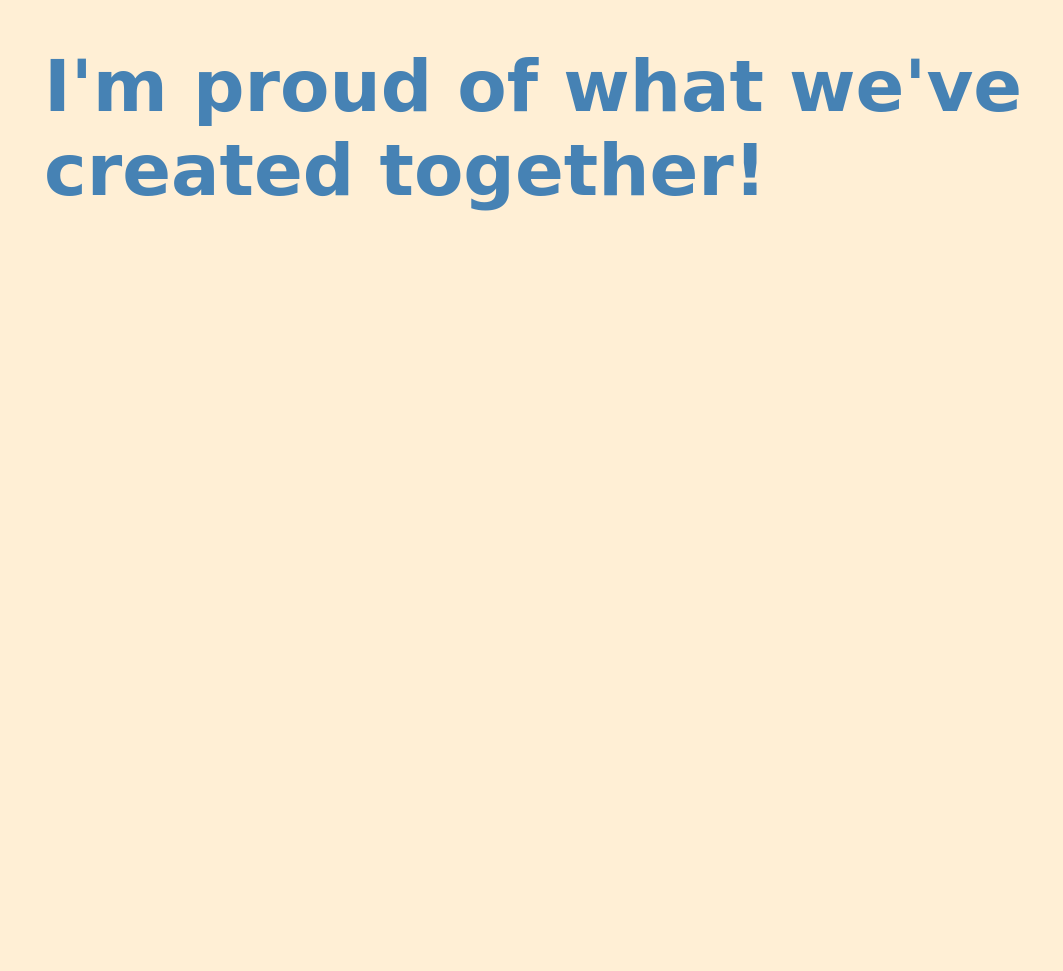
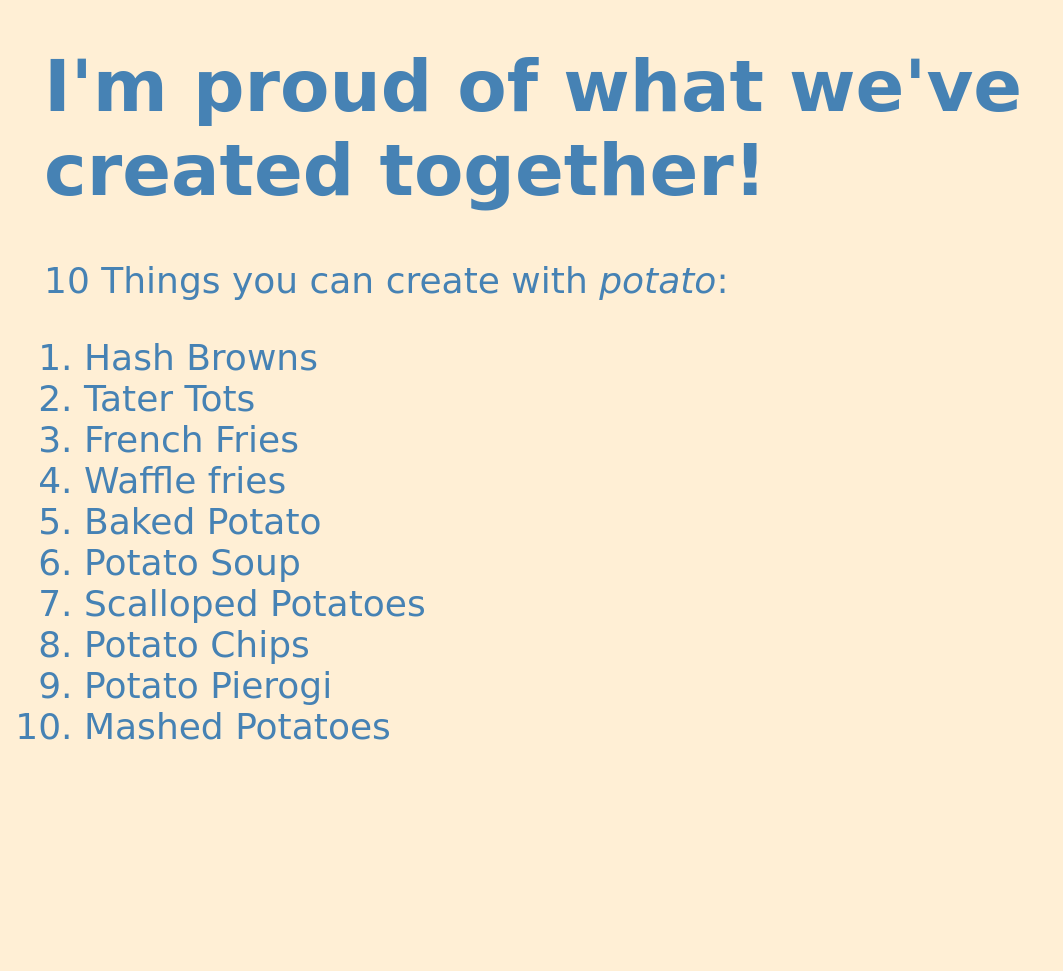
Before and after one commit to NJIT-CS490/hw7-005, a Flask app: page / in a window 1280 px wide. Shown: the whole page, without its empty margins (0-1063 px from the left). Before the commit the page ends 211 px from the top, so only its background shows below. Run offline with Flask 2, Linux system fonts and the light colour scheme; some web fonts are replaced.

Commit message:
Added a list of food items one could make with potatoes

```diff
--- a/templates/index.html
+++ b/templates/index.html
@@ -4,5 +4,20 @@
     </head>
     <body>
         <h1>I'm proud of what we've created together!</h1>
+
+
+        10 Things you can create with <i>potato</i>:
+        <ol>
+            <li>Hash Browns</li>
+            <li>Tater Tots</li>
+            <li>French Fries</li>
+            <li>Waffle fries</li>
+            <li>Baked Potato</li>
+            <li>Potato Soup</li>
+            <li>Scalloped Potatoes</li>
+            <li>Potato Chips</li>
+            <li>Potato Pierogi</li>
+            <li>Mashed Potatoes</li>
+        </ol>
     </body>
 </html>
```
